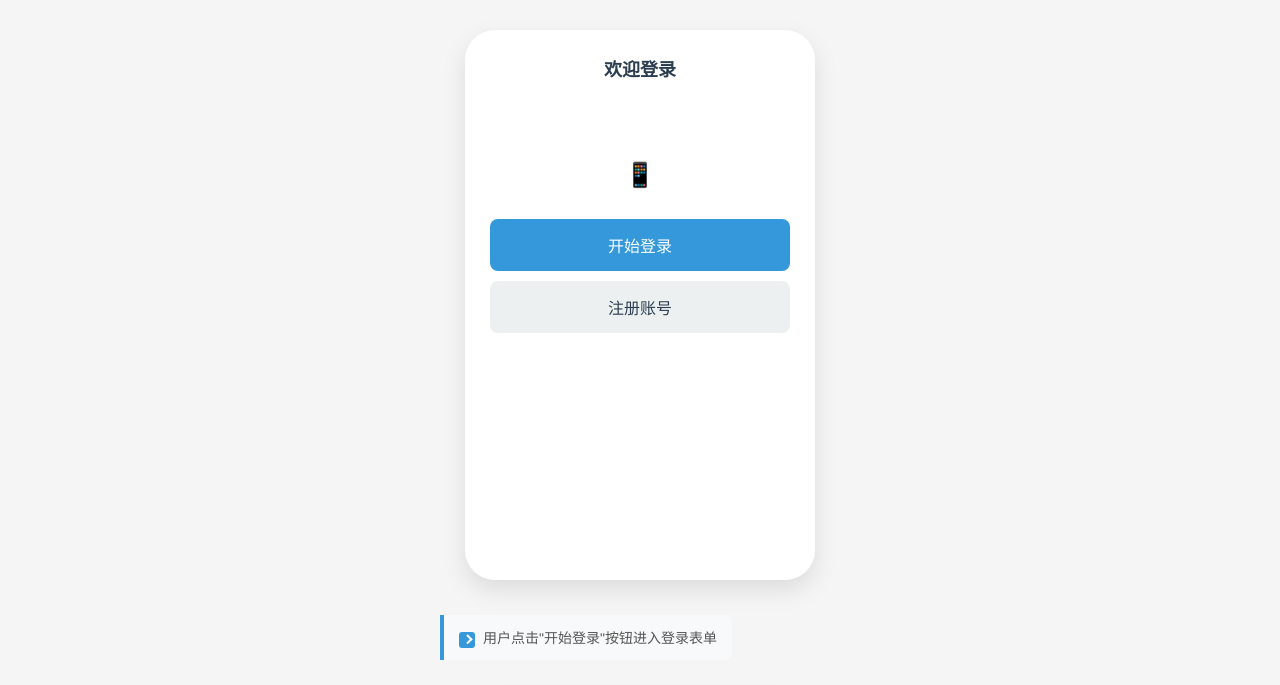
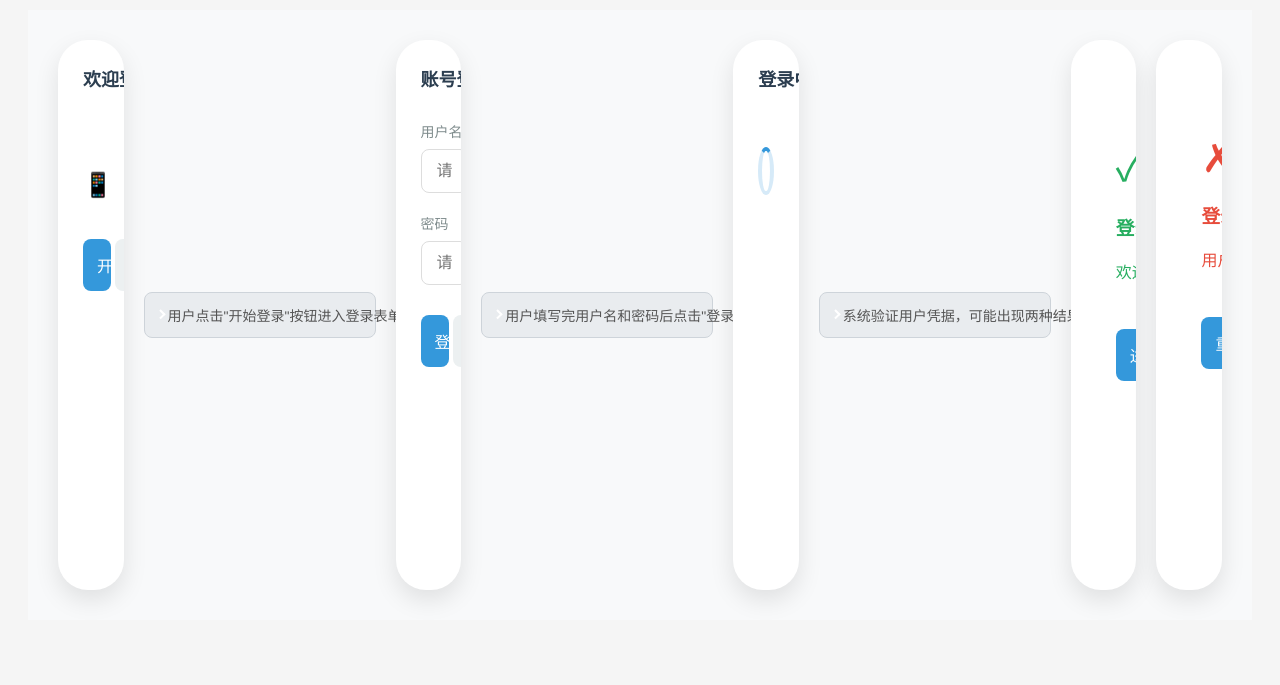
Before and after one commit to peterymh/peterymh.github.io, a plain HTML site: page index.html in a window 1280 px wide. Shown: the part 115-800 px from the top of the page. Drawn offline with Linux system fonts and the light colour scheme.

Commit message:
Update index.html

```diff
--- a/index.html
+++ b/index.html
@@ -20,10 +20,13 @@
 
         #flow-container {
             display: flex;
-            flex-direction: column;
             align-items: center;
-            max-width: 400px;
-            margin: 0 auto;
+            justify-content: flex-start;
+            padding: 30px;
+            background-color: #f8f9fa;
+            overflow-x: auto;
+            white-space: nowrap;
+            gap: 20px;
         }
 
         .mobile-screen {
@@ -33,7 +36,7 @@
             border-radius: 30px;
             box-shadow: 0 10px 25px rgba(0, 0, 0, 0.1);
             padding: 25px;
-            margin: 20px 0;
+            margin: 0;
             position: relative;
             overflow: hidden;
         }
@@ -102,15 +105,17 @@
         }
 
         .flow-description {
-            background: #f8f9fa;
-            border-left: 4px solid #3498db;
+            background: #e9ecef;
+            border: 1px solid #ced4da;
             padding: 12px 15px;
-            margin: 15px 0;
-            border-radius: 0 8px 8px 0;
+            border-radius: 8px;
             font-size: 14px;
             color: #555;
+            min-width: 200px;
             max-width: 300px;
-            align-self: flex-start;
+            display: inline-flex;
+            align-items: center;
+            vertical-align: middle;
         }
 
         .flow-arrow-icon {
```
